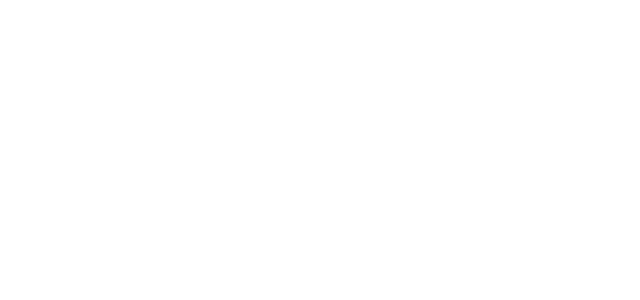
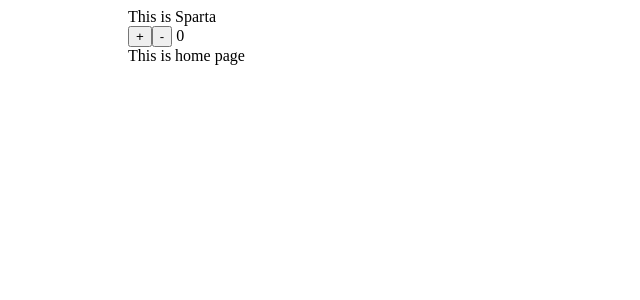
Before and after one commit to MichaelEverchosen/todolist, a Vue app: page /#/ in a window 1280 px wide. Shown: the top 300 px of the page, without its empty margins (0-640 px from the left). Built offline with nearby package versions, Linux system fonts and the light colour scheme.

Commit message:
small sample commit

```diff
--- a/src/App.vue
+++ b/src/App.vue
@@ -1,7 +1,19 @@
 <template>
   <div id="app">
+    <Header></Header>
     <router-view />
   </div>
 </template>
 
-<style lang="scss"></style>
+<script>
+import Header from "@/components/HeaderComponent.vue";
+export default {
+  components: {
+    Header,
+  },
+};
+</script>
+
+<style lang="scss">
+@import "@/assets/styles/index.scss";
+</style>
--- /dev/null
+++ b/src/assets/styles/helpers.scss
@@ -0,0 +1,6 @@
+.wrap {
+  max-width: 1024px;
+  padding: 0 12px;
+  margin: auto;
+  width: 100%;
+}
--- /dev/null
+++ b/src/assets/styles/index.scss
@@ -0,0 +1 @@
+@import "helpers.scss";
--- /dev/null
+++ b/src/components/HeaderComponent.vue
@@ -0,0 +1,28 @@
+<template>
+  <div class="wrap">
+    <div>This is Sparta</div>
+    <button @click="plus">+</button>
+    <button @click="minus">-</button>
+    {{ count }}
+  </div>
+</template>
+
+<script>
+export default {
+  data() {
+    return {
+      count: 0,
+    };
+  },
+  methods: {
+    plus() {
+      this.count++;
+    },
+    minus() {
+      this.count--;
+    },
+  },
+};
+</script>
+
+<style></style>
--- a/src/router/index.js
+++ b/src/router/index.js
@@ -1,14 +1,15 @@
 import Vue from "vue";
 import VueRouter from "vue-router";
+import HomePage from "@/views/home-page.vue";
 
 Vue.use(VueRouter);
 
 const routes = [
-  // {
-  //   path: "/",
-  //   name: "home",
-  //   component: HomeView,
-  // },
+  {
+    path: "/",
+    name: "home",
+    component: HomePage,
+  },
   // {
   //   path: "/about",
   //   name: "about",
--- /dev/null
+++ b/src/views/home-page.vue
@@ -0,0 +1,9 @@
+<template>
+  <div class="wrap">This is home page</div>
+</template>
+
+<script>
+export default {};
+</script>
+
+<style></style>
```
